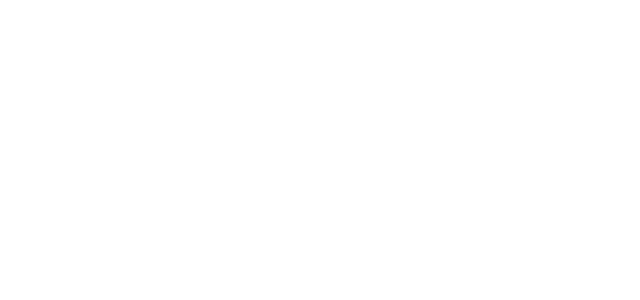
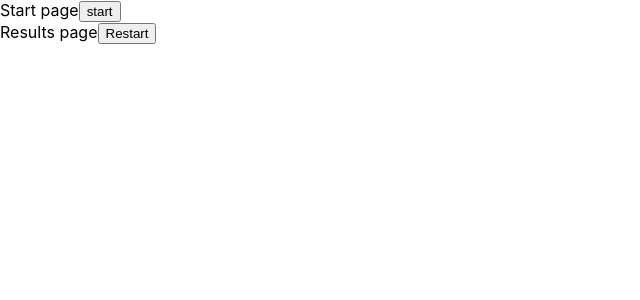
Before and after one commit to dyakadmytro/codepen-forever-arena, a React (Create React App) app: page / in a window 1280 px wide. Shown: the top 300 px of the page, without its empty margins (0-640 px from the left). Built offline with nearby package versions, Linux system fonts and the light colour scheme.

Commit message:
add pages

```diff
--- a/src/App.tsx
+++ b/src/App.tsx
@@ -1,11 +1,24 @@
-import React from 'react';
-import logo from './logo.svg';
+import React, {useState} from 'react';
 import './App.css';
+import StartPage from "./pages/StartPage";
+import MenuPage from "./pages/MenuPage";
+import BattlePage from "./pages/BattlePage";
+import ResultsPage from "./pages/ResultsPage";
 
 function App() {
+
+  const [step, setStep] = useState('start')
+
+  const toRoute = (step = 'start') => {
+    setStep(step);
+  };
+
   return (
     <div className="App">
-
+        {step === 'start' && (<StartPage toRoute={toRoute} />)}
+        {step === 'menu' && (<MenuPage toRoute={toRoute} />)}
+        {step === 'battle' && (<BattlePage toRoute={toRoute} />)}
+        {step === 'start' && (<ResultsPage toRoute={toRoute} />)}
     </div>
   );
 }
--- /dev/null
+++ b/src/pages/BattlePage.tsx
@@ -0,0 +1,16 @@
+import React from "react";
+
+const BattlePage = ({ toRoute }: { toRoute: any }) => {
+    function handleFinishClick() {
+        toRoute('finish')
+    }
+
+    return (
+        <div>
+            Battle page
+            <button type="button" onClick={handleFinishClick} >finish</button>
+        </div>
+    );
+};
+
+export default BattlePage;
--- /dev/null
+++ b/src/pages/MenuPage.tsx
@@ -0,0 +1,17 @@
+import React from "react";
+
+const MenuPage = ({ toRoute }: { toRoute: any }) => {
+    function handleStartClick() {
+        toRoute('battle')
+    }
+
+    return (
+        <div>
+            Menu page
+            <button type="button" onClick={handleStartClick} >play</button>
+        </div>
+    );
+};
+
+
+export default MenuPage;
--- /dev/null
+++ b/src/pages/ResultsPage.tsx
@@ -0,0 +1,16 @@
+import React from "react";
+
+const ResultsPage = ({ toRoute }: { toRoute: any }) => {
+    function handleStartClick() {
+        toRoute('menu')
+    }
+
+    return (
+        <div>
+            Results page
+            <button type="button" onClick={handleStartClick} >Restart</button>
+        </div>
+    );
+};
+
+export default ResultsPage;
--- /dev/null
+++ b/src/pages/StartPage.tsx
@@ -0,0 +1,16 @@
+import React from "react";
+
+const StartPage = ({ toRoute }: { toRoute: any }) => {
+    function handleStartClick() {
+        toRoute('menu')
+    }
+
+    return (
+        <div>
+            Start page
+            <button type="button" onClick={handleStartClick} >start</button>
+        </div>
+    );
+};
+
+export default StartPage;
```
